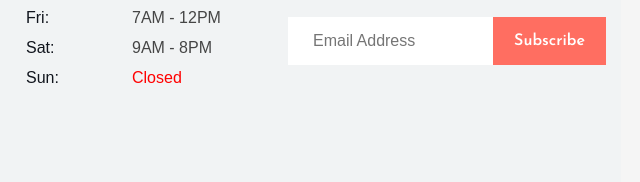
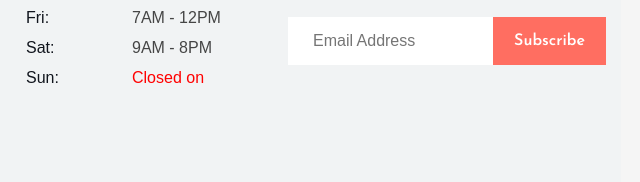
Before and after one commit to Rohitkoli1096/Footcap, a plain HTML site: page footblog.html in a window 1280 px wide. Shown: the part 1109-1291 px from the top of the page, 639-1279 px from the left. Drawn offline with nearby package versions, Linux system fonts and the light colour scheme.

Commit message:
Update footblog.html

```diff
--- a/footblog.html
+++ b/footblog.html
@@ -431,7 +431,7 @@
                 <tr class="table-row">
                   <th class="table-head" scope="row">Sun:</th>
 
-                  <td class="table-data"><p style="color: red;">Closed</p></td>
+                  <td class="table-data"><p style="color: red;">Closed on</p></td>
                 </tr>
 
               </tbody>
```
